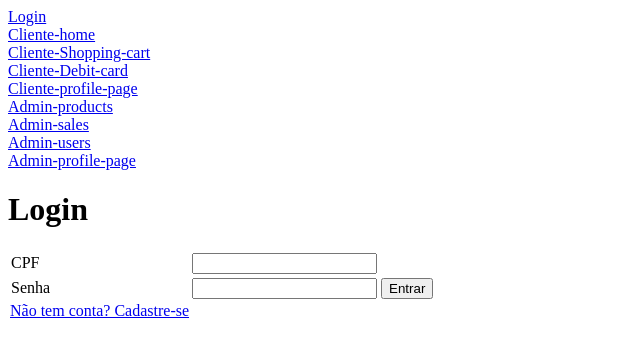
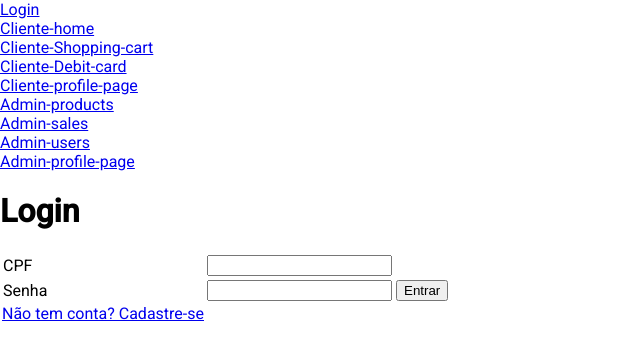
Before and after one commit to paulohltc/ecommerce-ess, an Angular app in the folder code/front/: page /login in a window 1280 px wide. Shown: the top 360 px of the page, without its empty margins (0-640 px from the left). Built offline with nearby package versions, Linux system fonts and the light colour scheme.

Commit message:
added the angular material

```diff
--- a/code/front/angular.json
+++ b/code/front/angular.json
@@ -23,6 +23,7 @@
               "src/assets"
             ],
             "styles": [
+              "./node_modules/@angular/material/prebuilt-themes/indigo-pink.css",
               "src/styles.css"
             ],
             "scripts": []
@@ -90,6 +91,7 @@
               "src/assets"
             ],
             "styles": [
+              "./node_modules/@angular/material/prebuilt-themes/indigo-pink.css",
               "src/styles.css"
             ],
             "scripts": []
--- a/code/front/package.json
+++ b/code/front/package.json
@@ -11,6 +11,7 @@
   "private": true,
   "dependencies": {
     "@angular/animations": "^14.1.0",
+    "@angular/cdk": "^14.2.0",
     "@angular/common": "^14.1.0",
     "@angular/compiler": "^14.1.0",
     "@angular/core": "^14.1.0",
--- a/code/front/src/app/components/register/register.component.html
+++ b/code/front/src/app/components/register/register.component.html
@@ -1,6 +1,5 @@
 <html>
 <h1>Register</h1>
-
 <table>
     <tr>
         <td><label>Nome </label></td>
--- a/code/front/src/index.html
+++ b/code/front/src/index.html
@@ -6,6 +6,9 @@
   <base href="/">
   <meta name="viewport" content="width=device-width, initial-scale=1">
   <link rel="icon" type="image/x-icon" href="favicon.ico">
+  <link rel="preconnect" href="https://fonts.gstatic.com">
+  <link href="https://fonts.googleapis.com/css2?family=Roboto:wght@300;400;500&display=swap" rel="stylesheet">
+  <link href="https://fonts.googleapis.com/icon?family=Material+Icons" rel="stylesheet">
 </head>
 <body>
   <app-root></app-root>
--- a/code/front/src/styles.css
+++ b/code/front/src/styles.css
@@ -1 +1,4 @@
 /* You can add global styles to this file, and also import other style files */
+
+html, body { height: 100%; }
+body { margin: 0; font-family: Roboto, "Helvetica Neue", sans-serif; }
```
Also changed, not shown: code/front/src/app/app.module.ts (+4 -4 lines), 1 other file (tests, documents, lock files or other folders).
